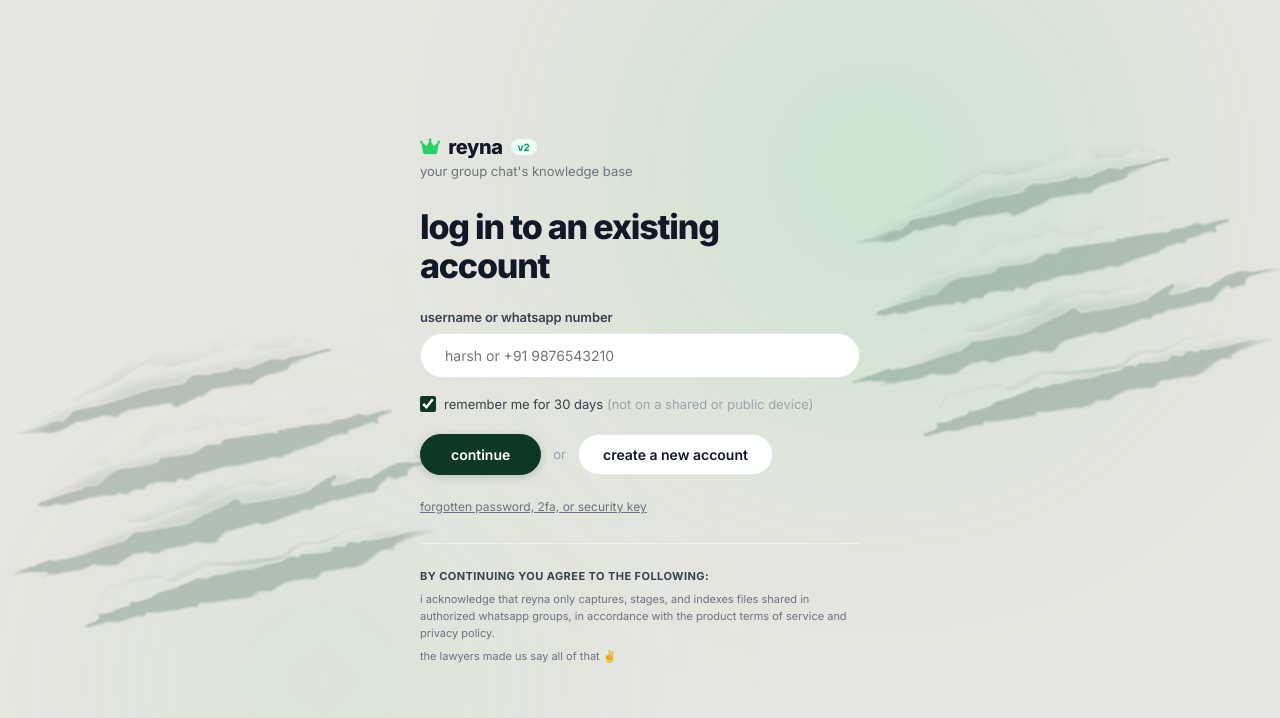
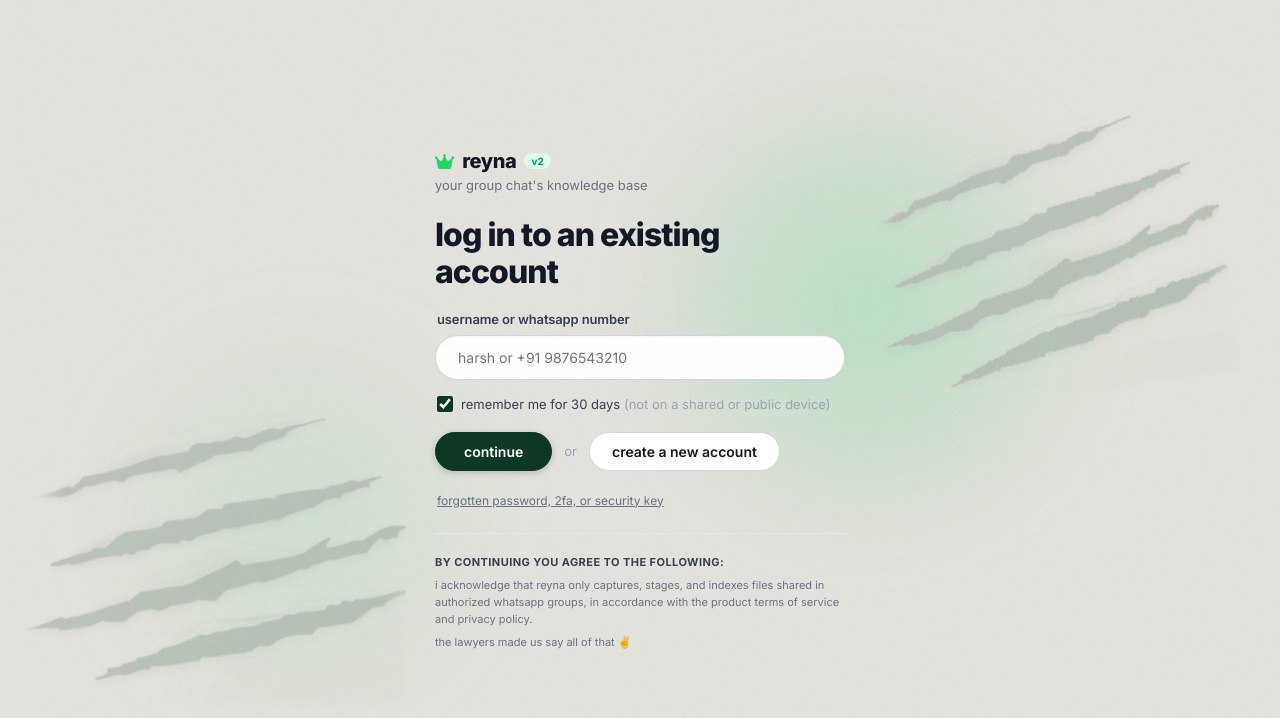
Before and after one commit to hurshnarayan/reyna, a React (Vite) app in the folder web/: page /login in a window 1280 px wide. Shown: the top 718 px of the page. Built offline with nearby package versions, Linux system fonts and the light colour scheme.

Commit message:
style(login): paper ripped cat scratch effect, subtle aging grain texture, and balanced typography

```diff
--- a/web/src/pages/Login.jsx
+++ b/web/src/pages/Login.jsx
@@ -75,79 +75,96 @@ export default function Login() {
       flexDirection: 'column',
       alignItems: 'center',
       justifyContent: 'center',
-      background: 'var(--bg-color, #fbfaf8)',
+      background: 'var(--bg-color, #e8e6e1)',
       padding: '48px 20px',
       fontFamily: 'var(--font, -apple-system, BlinkMacSystemFont, "Segoe UI", Roboto, sans-serif)',
       color: '#1a1a1a',
       position: 'relative',
       overflow: 'hidden',
     }}>
-      {/* Green Ambient Blob Background */}
+      {/* Subtle Aging Paper Grain Filter Overlay */}
+      <svg
+        style={{
+          position: 'fixed',
+          top: 0,
+          left: 0,
+          width: '100%',
+          height: '100%',
+          pointerEvents: 'none',
+          opacity: 0.04,
+          zIndex: 1,
+        }}
+      >
+        <filter id="reyna-grain">
+          <feTurbulence type="fractalNoise" baseFrequency="0.75" numOctaves="3" stitchTiles="stitch" />
+          <feColorMatrix type="matrix" values="0 0 0 0 0  0 0 0 0 0  0 0 0 0 0  0 0 0 1 0" />
+        </filter>
+        <rect width="100%" height="100%" filter="url(#reyna-grain)" />
+      </svg>
+
+      {/* Ambient Green Glowing Orbs */}
       <div style={{
         position: 'fixed',
-        top: '-80px',
+        top: '6%',
         right: '12%',
-        width: 500,
-        height: 500,
-        background: '#25D366',
-        borderRadius: '50%',
-        filter: 'blur(140px)',
-        opacity: 0.18,
+        width: 520,
+        height: 520,
+        background: 'radial-gradient(circle, rgba(37, 211, 102, 0.24) 0%, rgba(37, 211, 102, 0) 68%)',
+        filter: 'blur(35px)',
         pointerEvents: 'none',
         zIndex: 0,
       }} />
       <div style={{
         position: 'fixed',
-        bottom: '-100px',
-        left: '8%',
+        bottom: '8%',
+        left: '6%',
         width: 440,
         height: 440,
-        background: 'rgba(37, 211, 102, 0.08)',
-        borderRadius: '50%',
-        filter: 'blur(130px)',
+        background: 'radial-gradient(circle, rgba(37, 211, 102, 0.12) 0%, rgba(37, 211, 102, 0) 68%)',
+        filter: 'blur(45px)',
         pointerEvents: 'none',
         zIndex: 0,
       }} />
 
-      {/* Two Scratches: Bottom Left and Top Right */}
-      {/* 1. Bottom Left Scratch */}
+      {/* Paper Ripped Cat Scratches (matching mockup with torn edge depth) */}
+      {/* 1. Bottom Left Paper Ripped Scratch */}
       <img
-        src="/cat-scratches.png"
+        src="/scratch-bl.png"
         alt=""
         style={{
           position: 'fixed',
           bottom: '12%',
-          left: '3%',
-          width: 340,
-          opacity: 0.22,
-          transform: 'rotate(52deg)',
+          left: '2%',
+          width: 380,
+          opacity: 0.82,
           pointerEvents: 'none',
           zIndex: 0,
           userSelect: 'none',
+          filter: 'drop-shadow(0 2px 4px rgba(0,0,0,0.06))',
         }}
       />
 
-      {/* 2. Top Right Scratch */}
+      {/* 2. Top Right Paper Ripped Scratch */}
       <img
-        src="/cat-scratches.png"
+        src="/scratch-tr.png"
         alt=""
         style={{
           position: 'fixed',
           top: '12%',
-          right: '5%',
-          width: 340,
-          opacity: 0.22,
-          transform: 'rotate(52deg)',
+          right: '3%',
+          width: 390,
+          opacity: 0.85,
           pointerEvents: 'none',
           zIndex: 0,
           userSelect: 'none',
+          filter: 'drop-shadow(0 2px 4px rgba(0,0,0,0.06))',
         }}
       />
 
-      {/* Main Form Area */}
-      <div style={{ width: '100%', maxWidth: 440, position: 'relative', zIndex: 2 }}>
+      {/* Main Integrated Form Area (aligned and visually balanced) */}
+      <div style={{ width: '100%', maxWidth: 410, position: 'relative', zIndex: 2 }}>
         {/* Brand Header */}
-        <div style={{ marginBottom: 28 }}>
+        <div style={{ marginBottom: 24 }}>
           <div
             onClick={() => navigate('/')}
             style={{
@@ -161,7 +178,7 @@ export default function Login() {
             <Fa
               icon="fa-crown"
               style={{
-                fontSize: 18,
+                fontSize: 17,
                 color: 'var(--reyna-accent, #25D366)',
                 marginRight: 2,
               }}
@@ -173,7 +190,7 @@ export default function Login() {
               fontSize: 10,
               fontWeight: 700,
               color: '#059669',
-              background: '#ecfdf5',
+              background: '#dcfce7',
               padding: '2px 7px',
               borderRadius: 9999,
               marginLeft: 2,
@@ -186,13 +203,13 @@ export default function Login() {
           </p>
         </div>
 
-        {/* Heading (wrapped across 2 lines like reference image) */}
+        {/* Heading (wrapped across 2 lines with balanced size and leading) */}
         <h2 style={{
-          fontSize: 34,
+          fontSize: 32,
           fontWeight: 800,
           color: '#111827',
-          margin: '0 0 24px 0',
-          letterSpacing: '-0.035em',
+          margin: '0 0 20px 0',
+          letterSpacing: '-0.03em',
           lineHeight: 1.15,
         }}>
           {isRegister ? (
@@ -206,10 +223,10 @@ export default function Login() {
           )}
         </h2>
 
-        {/* Form */}
+        {/* Form Fields */}
         <form onSubmit={step === 1 ? handleContinue : handleSubmit}>
           {/* Field 1: username or whatsapp number */}
-          <div style={{ marginBottom: 18 }}>
+          <div style={{ marginBottom: 16 }}>
             <label style={{
               fontSize: 13,
               fontWeight: 600,
@@ -217,6 +234,7 @@ export default function Login() {
               display: 'block',
               marginBottom: 8,
               letterSpacing: '-0.01em',
+              paddingLeft: 2,
             }}>
               username or whatsapp number
             </label>
@@ -229,18 +247,18 @@ export default function Login() {
               placeholder="harsh or +91 9876543210"
               style={{
                 width: '100%',
-                padding: '13px 24px',
-                border: '1.5px solid #e5e7eb',
+                padding: '13px 22px',
+                border: '1.5px solid #d1d5db',
                 borderRadius: 9999,
                 fontSize: 14,
                 outline: 'none',
                 boxSizing: 'border-box',
                 fontFamily: 'inherit',
-                background: step === 2 ? '#f3f4f6' : '#ffffff',
+                background: step === 2 ? '#f3f4f6' : 'rgba(255, 255, 255, 0.94)',
                 color: step === 2 ? '#6b7280' : '#111827',
                 cursor: step === 2 ? 'default' : 'text',
                 transition: 'all 0.15s ease',
-                boxShadow: '0 1px 3px rgba(0,0,0,0.02)',
+                boxShadow: 'inset 0 1px 2px rgba(0,0,0,0.03), 0 1px 2px rgba(0,0,0,0.02)',
               }}
               onFocus={e => {
                 if (step === 1) {
@@ -250,14 +268,14 @@ export default function Login() {
               }}
               onBlur={e => {
                 if (step === 1) {
-                  e.currentTarget.style.borderColor = '#e5e7eb'
-                  e.currentTarget.style.boxShadow = '0 1px 3px rgba(0,0,0,0.02)'
+                  e.currentTarget.style.borderColor = '#d1d5db'
+                  e.currentTarget.style.boxShadow = 'inset 0 1px 2px rgba(0,0,0,0.03), 0 1px 2px rgba(0,0,0,0.02)'
                 }
               }}
             />
 
             {step === 2 && (
-              <div style={{ marginTop: 8, paddingLeft: 8 }}>
+              <div style={{ marginTop: 8, paddingLeft: 6 }}>
                 <button
                   type="button"
                   onClick={() => { setStep(1); setError(''); }}
@@ -281,7 +299,7 @@ export default function Login() {
 
           {/* Step 2: Smooth Slide-In Password / Details (Porkbun animation) */}
           {step === 2 && (
-            <div className="porkbun-slide-in" style={{ marginBottom: 20 }}>
+            <div className="porkbun-slide-in" style={{ marginBottom: 18 }}>
               <div style={{
                 display: 'flex',
                 alignItems: 'center',
@@ -289,20 +307,20 @@ export default function Login() {
                 fontSize: 14,
                 fontWeight: 700,
                 color: '#111827',
-                marginBottom: isRegister ? 4 : 16,
-                marginTop: 18,
+                marginBottom: isRegister ? 4 : 14,
+                marginTop: 16,
               }}>
                 <Fa icon={icons.lock} style={{ fontSize: 12, color: '#059669' }} />
                 {isRegister ? 'next, enter your details.' : 'next, confirm your sign in.'}
               </div>
               {isRegister && (
-                <p style={{ fontSize: 13, color: '#6b7280', margin: '0 0 16px 0', lineHeight: 1.45 }}>
+                <p style={{ fontSize: 13, color: '#6b7280', margin: '0 0 14px 0', lineHeight: 1.45 }}>
                   choose your display name to finish setting up your workspace.
                 </p>
               )}
 
               {isRegister && (
-                <div style={{ marginBottom: 16 }}>
+                <div style={{ marginBottom: 14 }}>
                   <label style={{
                     fontSize: 13,
                     fontWeight: 600,
@@ -310,6 +328,7 @@ export default function Login() {
                     display: 'block',
                     marginBottom: 8,
                     letterSpacing: '-0.01em',
+                    paddingLeft: 2,
                   }}>
                     full name
                   </label>
@@ -321,31 +340,31 @@ export default function Login() {
                     autoFocus
                     style={{
                       width: '100%',
-                      padding: '13px 24px',
-                      border: '1.5px solid #e5e7eb',
+                      padding: '13px 22px',
+                      border: '1.5px solid #d1d5db',
                       borderRadius: 9999,
                       fontSize: 14,
                       outline: 'none',
                       boxSizing: 'border-box',
-                      background: '#ffffff',
+                      background: 'rgba(255, 255, 255, 0.94)',
                       color: '#111827',
                       fontFamily: 'inherit',
                       transition: 'all 0.15s ease',
-                      boxShadow: '0 1px 3px rgba(0,0,0,0.02)',
+                      boxShadow: 'inset 0 1px 2px rgba(0,0,0,0.03), 0 1px 2px rgba(0,0,0,0.02)',
                     }}
                     onFocus={e => {
                       e.currentTarget.style.borderColor = '#0d3824'
                       e.currentTarget.style.boxShadow = '0 0 0 3px rgba(13, 56, 36, 0.08)'
                     }}
                     onBlur={e => {
-                      e.currentTarget.style.borderColor = '#e5e7eb'
-                      e.currentTarget.style.boxShadow = '0 1px 3px rgba(0,0,0,0.02)'
+                      e.currentTarget.style.borderColor = '#d1d5db'
+                      e.currentTarget.style.boxShadow = 'inset 0 1px 2px rgba(0,0,0,0.03), 0 1px 2px rgba(0,0,0,0.02)'
                     }}
                   />
                 </div>
               )}
 
-              <div style={{ marginBottom: 16 }}>
+              <div style={{ marginBottom: 14 }}>
                 <label style={{
                   fontSize: 13,
                   fontWeight: 600,
@@ -353,6 +372,7 @@ export default function Login() {
                   display: 'block',
                   marginBottom: 8,
                   letterSpacing: '-0.01em',
+                  paddingLeft: 2,
                 }}>
                   password or pin (optional)
                 </label>
@@ -365,18 +385,18 @@ export default function Login() {
                     autoFocus={!isRegister}
                     style={{
                       flex: 1,
-                      padding: '13px 24px',
-                      border: '1.5px solid #e5e7eb',
+                      padding: '13px 22px',
+                      border: '1.5px solid #d1d5db',
                       borderRight: 'none',
                       borderRadius: '9999px 0 0 9999px',
                       fontSize: 14,
                       outline: 'none',
                       boxSizing: 'border-box',
-                      background: '#ffffff',
+                      background: 'rgba(255, 255, 255, 0.94)',
                       color: '#111827',
                       fontFamily: 'inherit',
                       transition: 'all 0.15s ease',
-                      boxShadow: '0 1px 3px rgba(0,0,0,0.02)',
+                      boxShadow: 'inset 0 1px 2px rgba(0,0,0,0.03)',
                     }}
                     onFocus={e => {
                       e.currentTarget.style.borderColor = '#0d3824'
@@ -386,10 +406,10 @@ export default function Login() {
                       }
                     }}
                     onBlur={e => {
-                      e.currentTarget.style.borderColor = '#e5e7eb'
-                      e.currentTarget.style.boxShadow = '0 1px 3px rgba(0,0,0,0.02)'
+                      e.currentTarget.style.borderColor = '#d1d5db'
+                      e.currentTarget.style.boxShadow = 'inset 0 1px 2px rgba(0,0,0,0.03)'
                       if (e.currentTarget.nextElementSibling) {
-                        e.currentTarget.nextElementSibling.style.borderColor = '#e5e7eb'
+                        e.currentTarget.nextElementSibling.style.borderColor = '#d1d5db'
                       }
                     }}
                   />
@@ -399,7 +419,7 @@ export default function Login() {
                     style={{
                       padding: '0 20px',
                       background: '#f9fafb',
-                      border: '1.5px solid #e5e7eb',
+                      border: '1.5px solid #d1d5db',
                       borderRadius: '0 9999px 9999px 0',
                       cursor: 'pointer',
                       color: '#6b7280',
@@ -418,7 +438,7 @@ export default function Login() {
           )}
 
           {/* Checkbox: remember me */}
-          <div style={{ display: 'flex', alignItems: 'center', gap: 8, margin: '14px 0 22px 0' }}>
+          <div style={{ display: 'flex', alignItems: 'center', gap: 8, margin: '14px 0 20px 0', paddingLeft: 2 }}>
             <input
               type="checkbox"
               id="rememberMe"
@@ -446,7 +466,7 @@ export default function Login() {
               border: '1px solid #fecaca',
               borderRadius: 12,
               padding: '10px 14px',
-              marginBottom: 18,
+              marginBottom: 16,
               display: 'flex',
               alignItems: 'center',
               gap: 8,
@@ -467,13 +487,13 @@ export default function Login() {
                     border: '1.5px solid #0d3824',
                     borderRadius: 9999,
                     color: '#ffffff',
-                    padding: '11px 30px',
+                    padding: '10px 28px',
                     fontSize: 14,
                     fontWeight: 600,
                     cursor: 'pointer',
                     transition: 'all 0.15s ease',
                     fontFamily: 'inherit',
-                    boxShadow: '0 2px 8px rgba(13, 56, 36, 0.2)',
+                    boxShadow: '0 2px 6px rgba(13, 56, 36, 0.2)',
                   }}
                   onMouseEnter={e => {
                     e.currentTarget.style.background = '#14532d'
@@ -492,10 +512,10 @@ export default function Login() {
                   onClick={() => toggleMode(!isRegister)}
                   style={{
                     background: '#ffffff',
-                    border: '1.5px solid #e5e7eb',
+                    border: '1.5px solid #d1d5db',
                     borderRadius: 9999,
                     color: '#111827',
-                    padding: '11px 24px',
+                    padding: '10px 22px',
                     fontSize: 14,
                     fontWeight: 600,
                     cursor: 'pointer',
@@ -508,7 +528,7 @@ export default function Login() {
                     e.currentTarget.style.background = '#f9fafb'
                   }}
                   onMouseLeave={e => {
-                    e.currentTarget.style.borderColor = '#e5e7eb'
+                    e.currentTarget.style.borderColor = '#d1d5db'
                     e.currentTarget.style.background = '#ffffff'
                   }}
                 >
@@ -526,7 +546,7 @@ export default function Login() {
                     border: loading ? '1.5px solid #86efac' : '1.5px solid #0d3824',
                     borderRadius: 9999,
                     color: loading ? '#15803d' : '#ffffff',
-                    padding: '11px 32px',
+                    padding: '10px 30px',
                     fontSize: 14,
                     fontWeight: 700,
                     cursor: loading ? 'not-allowed' : 'pointer',
@@ -535,7 +555,7 @@ export default function Login() {
                     gap: 8,
                     transition: 'all 0.18s ease',
                     fontFamily: 'inherit',
-                    boxShadow: '0 2px 8px rgba(13, 56, 36, 0.2)',
+                    boxShadow: '0 2px 6px rgba(13, 56, 36, 0.2)',
                   }}
                   onMouseEnter={e => {
                     if (!loading) {
@@ -568,7 +588,7 @@ export default function Login() {
                     border: '1.5px solid #e5e7eb',
                     borderRadius: 9999,
                     color: '#111827',
-                    padding: '11px 24px',
+                    padding: '10px 22px',
                     fontSize: 14,
                     fontWeight: 600,
                     cursor: 'pointer',
@@ -592,7 +612,7 @@ export default function Login() {
           </div>
 
           {/* Sub-links */}
-          <div style={{ marginTop: 20 }}>
+          <div style={{ marginTop: 18, paddingLeft: 2 }}>
             <span
               onClick={() => alert('to reset or recover credentials, authenticate with your linked whatsapp number.')}
               style={{
@@ -607,11 +627,11 @@ export default function Login() {
           </div>
         </form>
 
-        {/* Legal / Policy Disclaimer (matching reference image) */}
+        {/* Legal / Policy Disclaimer (perfectly proportioned to reference mockup) */}
         <div style={{
-          borderTop: '1px solid #f0f0f0',
-          paddingTop: 24,
-          marginTop: 28,
+          borderTop: '1px solid #e5e7eb',
+          paddingTop: 20,
+          marginTop: 24,
           fontSize: 11,
           color: '#6b7280',
           lineHeight: 1.55,
```
Also changed, not shown: web/public/scratch-bl.png (added), web/public/scratch-tr.png (added).
